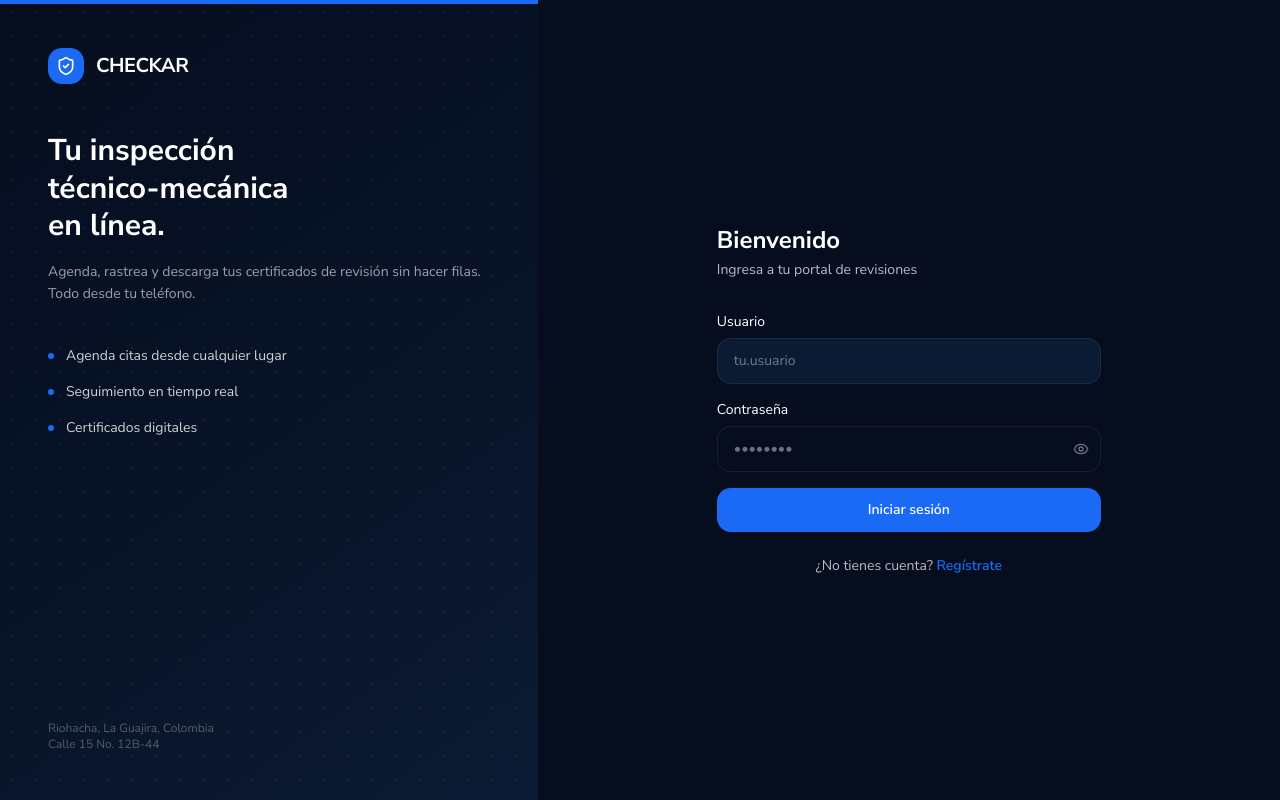
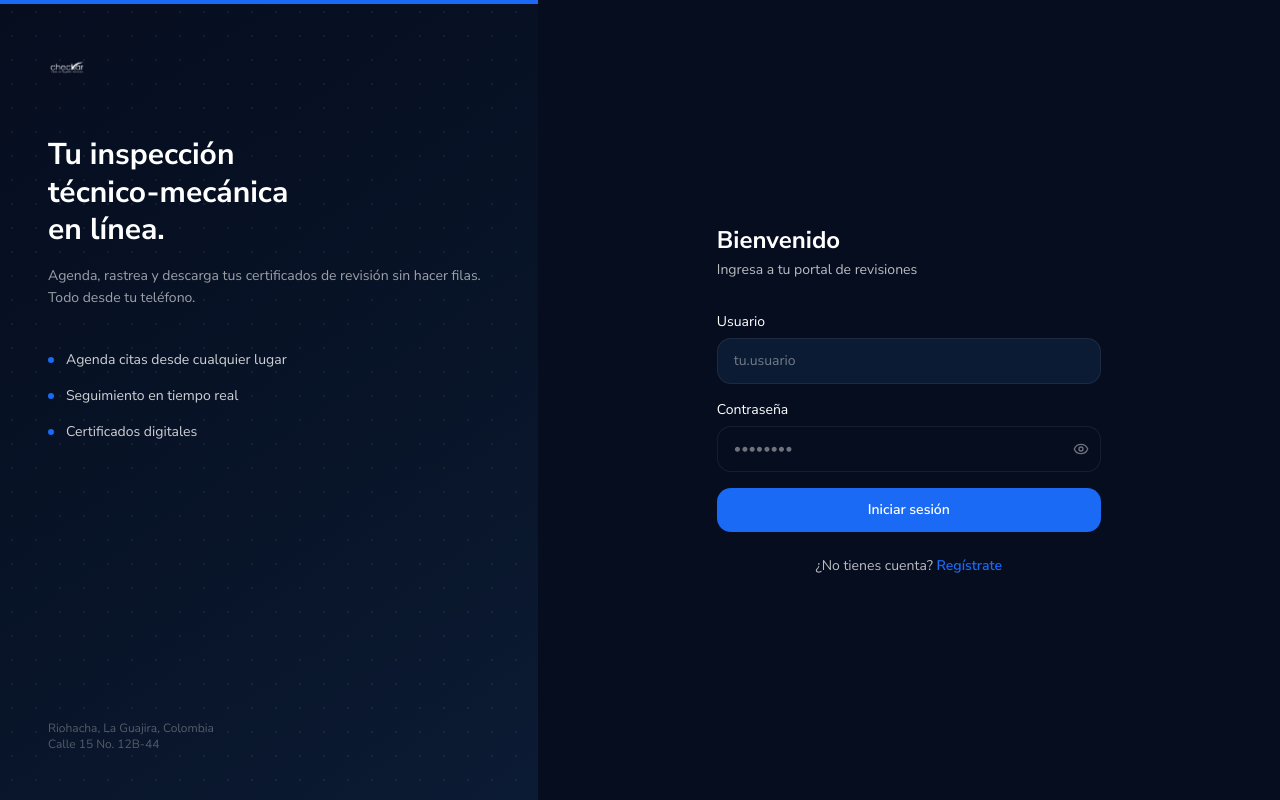
Before and after one commit to Safaeralabs/CheckarFrontend, a React (Vite) app: page /login in a window 1280 px wide. Built offline with nearby package versions, Linux system fonts and the light colour scheme.

Commit message:
feat: replace ShieldCheck icon with real logo across all layouts and login

```diff
--- a/src/pages/Login.jsx
+++ b/src/pages/Login.jsx
@@ -3,7 +3,7 @@ import { Link, useNavigate } from 'react-router-dom'
 import { useForm } from 'react-hook-form'
 import { zodResolver } from '@hookform/resolvers/zod'
 import { z } from 'zod'
-import { Eye, EyeOff, ShieldCheck } from 'lucide-react'
+import { Eye, EyeOff } from 'lucide-react'
 import { useAuth } from '../auth/AuthContext'
 
 const schema = z.object({
@@ -44,11 +44,8 @@ export default function Login() {
         <div className="absolute top-0 left-0 right-0 h-1 bg-brand" />
 
         <div className="relative">
-          <div className="flex items-center gap-3 mb-12">
-            <div className="w-9 h-9 bg-accent rounded-lg flex items-center justify-center">
-              <ShieldCheck className="w-5 h-5 text-white" />
-            </div>
-            <span className="text-white font-bold text-xl tracking-tight">CHECKAR</span>
+          <div className="mb-12">
+            <img src="/logo_blanco.png" alt="Checkar" className="h-10 w-auto" />
           </div>
           <h1 className="text-white text-3xl font-bold leading-tight mb-4">
             Tu inspección<br />técnico-mecánica<br />en línea.
@@ -78,11 +75,8 @@ export default function Login() {
       <div className="flex-1 flex items-center justify-center p-6 bg-canvas">
         <div className="w-full max-w-sm">
           {/* Logo mobile */}
-          <div className="lg:hidden flex items-center gap-2 mb-8">
-            <div className="w-8 h-8 bg-brand rounded-lg flex items-center justify-center">
-              <ShieldCheck className="w-4 h-4 text-white" />
-            </div>
-            <span className="font-bold text-brand text-lg tracking-tight">CHECKAR</span>
+          <div className="lg:hidden mb-8">
+            <img src="/logo_blanco.png" alt="Checkar" className="h-8 w-auto" />
           </div>
 
           <h2 className="text-2xl font-bold text-ink mb-1">Bienvenido</h2>
--- a/src/pages/admin/AdminLayout.jsx
+++ b/src/pages/admin/AdminLayout.jsx
@@ -1,5 +1,5 @@
 import { NavLink, Outlet, useNavigate } from 'react-router-dom'
-import { BarChart3, BookOpen, LogOut, ShieldCheck, TrendingUp, Users } from 'lucide-react'
+import { BarChart3, BookOpen, LogOut, TrendingUp, Users } from 'lucide-react'
 import { useAuth } from '../../auth/AuthContext'
 
 const navItems = [
@@ -35,14 +35,9 @@ export default function AdminLayout() {
     <div className="min-h-screen bg-canvas">
       {/* Sidebar desktop */}
       <aside className="hidden md:flex fixed top-0 left-0 bottom-0 w-60 bg-surface border-r border-border flex-col z-30">
-        <div className="flex items-center gap-2.5 px-5 py-5 border-b border-border">
-          <div className="w-8 h-8 bg-brand rounded-lg flex items-center justify-center flex-shrink-0">
-            <ShieldCheck className="w-4 h-4 text-white" />
-          </div>
-          <div>
-            <span className="font-bold text-brand text-sm tracking-tight block">CHECKAR</span>
-            <span className="text-xs text-muted">{roleLabel}</span>
-          </div>
+        <div className="flex items-center gap-3 px-5 py-4 border-b border-border">
+          <img src="/logo_blanco.png" alt="Checkar" className="h-8 w-auto" />
+          <span className="text-xs text-muted">{roleLabel}</span>
         </div>
 
         <nav className="flex-1 px-3 py-4 space-y-0.5">
@@ -74,13 +69,8 @@ export default function AdminLayout() {
       {/* Header mobile */}
       <header className="md:hidden sticky top-0 z-30 bg-surface border-b border-border flex items-center justify-between px-4 h-14">
         <div className="flex items-center gap-2">
-          <div className="w-7 h-7 bg-brand rounded-lg flex items-center justify-center">
-            <ShieldCheck className="w-3.5 h-3.5 text-white" />
-          </div>
-          <div>
-            <span className="font-bold text-brand text-sm">CHECKAR</span>
-            <span className="text-muted text-xs ml-1.5">{roleLabel}</span>
-          </div>
+          <img src="/logo_blanco.png" alt="Checkar" className="h-7 w-auto" />
+          <span className="text-muted text-xs">{roleLabel}</span>
         </div>
         <div className="flex items-center gap-2">
           <NavLink to="/admin-panel/usuarios" className="text-ink-2 hover:text-ink transition p-1" title="Usuarios">
--- a/src/pages/customer/CustomerLayout.jsx
+++ b/src/pages/customer/CustomerLayout.jsx
@@ -1,5 +1,5 @@
 import { NavLink, Outlet, useNavigate } from 'react-router-dom'
-import { Calendar, Car, FileText, Home, LogOut, Search, ShieldCheck } from 'lucide-react'
+import { Calendar, Car, FileText, Home, LogOut, Search } from 'lucide-react'
 import { useAuth } from '../../auth/AuthContext'
 
 const navItems = [
@@ -35,11 +35,8 @@ export default function CustomerLayout() {
     <div className="min-h-screen bg-canvas">
       {/* Sidebar — desktop */}
       <aside className="hidden md:flex fixed top-0 left-0 bottom-0 w-60 bg-surface border-r border-border flex-col z-30">
-        <div className="flex items-center gap-2.5 px-5 py-5 border-b border-border">
-          <div className="w-8 h-8 bg-brand rounded-lg flex items-center justify-center flex-shrink-0">
-            <ShieldCheck className="w-4 h-4 text-white" />
-          </div>
-          <span className="font-bold text-brand text-base tracking-tight">CHECKAR</span>
+        <div className="flex items-center px-5 py-4 border-b border-border">
+          <img src="/logo_blanco.png" alt="Checkar" className="h-8 w-auto" />
         </div>
 
         <nav className="flex-1 px-3 py-4 space-y-0.5 overflow-y-auto">
@@ -70,12 +67,7 @@ export default function CustomerLayout() {
 
       {/* Header — mobile */}
       <header className="md:hidden sticky top-0 z-30 bg-surface border-b border-border flex items-center justify-between px-4 h-14">
-        <div className="flex items-center gap-2">
-          <div className="w-7 h-7 bg-brand rounded-lg flex items-center justify-center">
-            <ShieldCheck className="w-3.5 h-3.5 text-white" />
-          </div>
-          <span className="font-bold text-brand text-sm tracking-tight">CHECKAR</span>
-        </div>
+        <img src="/logo_blanco.png" alt="Checkar" className="h-7 w-auto" />
         <div className="flex items-center gap-2">
           <NavLink to="/cliente/perfil" className="w-8 h-8 rounded-full bg-brand-soft flex items-center justify-center text-xs font-bold text-brand">
             {initials}
--- a/src/pages/operator/OperatorLayout.jsx
+++ b/src/pages/operator/OperatorLayout.jsx
@@ -1,5 +1,5 @@
 import { NavLink, Outlet, useNavigate } from 'react-router-dom'
-import { ClipboardList, LayoutDashboard, LogOut, ShieldCheck, Zap } from 'lucide-react'
+import { ClipboardList, LayoutDashboard, LogOut, Zap } from 'lucide-react'
 import { useAuth } from '../../auth/AuthContext'
 
 const navItems = [
@@ -32,14 +32,9 @@ export default function OperatorLayout() {
     <div className="min-h-screen bg-canvas">
       {/* Sidebar desktop */}
       <aside className="hidden md:flex fixed top-0 left-0 bottom-0 w-60 bg-surface border-r border-border flex-col z-30">
-        <div className="flex items-center gap-2.5 px-5 py-5 border-b border-border">
-          <div className="w-8 h-8 bg-brand rounded-lg flex items-center justify-center flex-shrink-0">
-            <ShieldCheck className="w-4 h-4 text-white" />
-          </div>
-          <div>
-            <span className="font-bold text-brand text-sm tracking-tight block">CHECKAR</span>
-            <span className="text-xs text-muted">{roleLabel}</span>
-          </div>
+        <div className="flex items-center gap-3 px-5 py-4 border-b border-border">
+          <img src="/logo_blanco.png" alt="Checkar" className="h-8 w-auto" />
+          <span className="text-xs text-muted">{roleLabel}</span>
         </div>
 
         <nav className="flex-1 px-3 py-4 space-y-0.5 overflow-y-auto">
@@ -71,13 +66,8 @@ export default function OperatorLayout() {
       {/* Header mobile */}
       <header className="md:hidden sticky top-0 z-30 bg-surface border-b border-border flex items-center justify-between px-4 h-14">
         <div className="flex items-center gap-2">
-          <div className="w-7 h-7 bg-brand rounded-lg flex items-center justify-center">
-            <ShieldCheck className="w-3.5 h-3.5 text-white" />
-          </div>
-          <div>
-            <span className="font-bold text-brand text-sm">CHECKAR</span>
-            <span className="text-muted text-xs ml-1.5">{roleLabel}</span>
-          </div>
+          <img src="/logo_blanco.png" alt="Checkar" className="h-7 w-auto" />
+          <span className="text-muted text-xs">{roleLabel}</span>
         </div>
         <div className="flex items-center gap-2">
           <NavLink to="/operacion/perfil" className="w-8 h-8 rounded-full bg-brand flex items-center justify-center text-xs font-bold text-white">
```
Also changed, not shown: public/logo_blanco.png (added).
